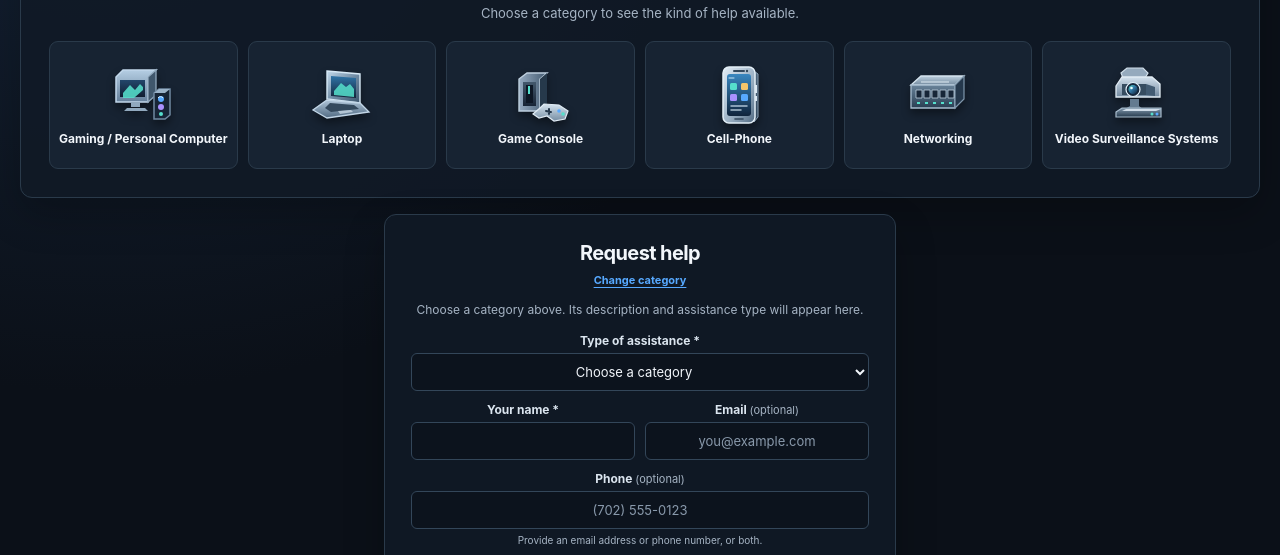
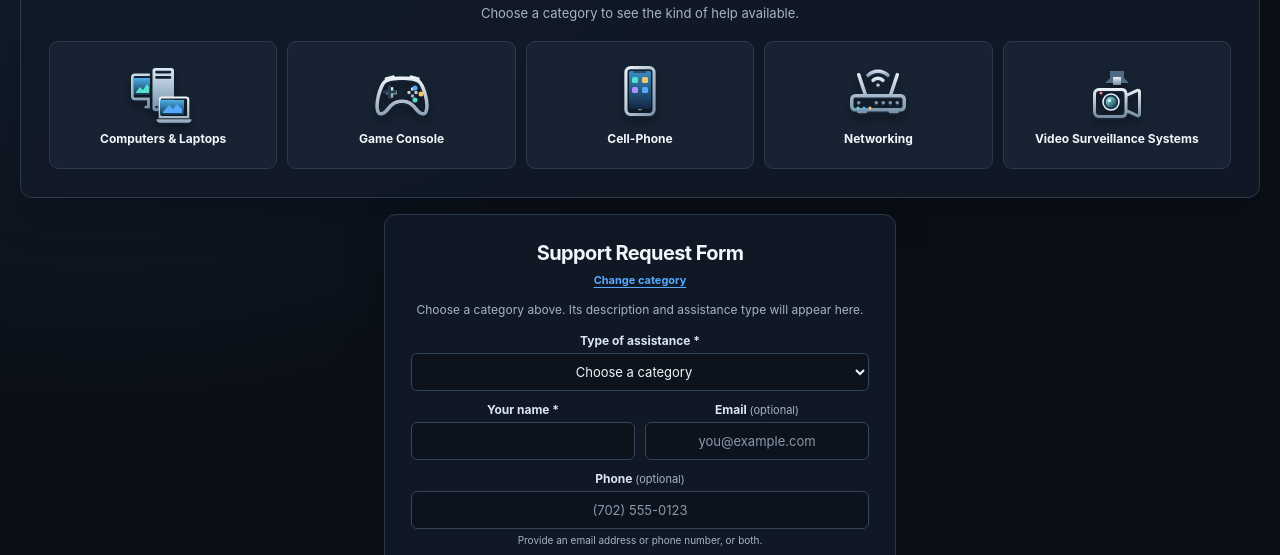
Before and after one commit to theshepherd1990/shepherdit-business-card, a website: page public/index.html in a window 1280 px wide. Shown: the part 192-747 px from the top of the page. Drawn offline with Linux system fonts and the light colour scheme.

Commit message:
Replace category art with recognizable sourced icons

```diff
--- a/public/index.html
+++ b/public/index.html
@@ -46,7 +46,7 @@
       h1, h2, h3, p { margin-top: 0; }
       h1 { margin-bottom: 8px; color: var(--text); font-size: clamp(27px, 3vw, 38px); line-height: 1.08; letter-spacing: -.045em; }
       .intro { margin: 0 0 17px; color: var(--muted); font-size: 13px; line-height: 1.5; }
-      .category-grid { display: grid; grid-template-columns: repeat(6, minmax(0, 1fr)); gap: 10px; }
+      .category-grid { display: grid; grid-template-columns: repeat(5, minmax(0, 1fr)); gap: 10px; }
       .category-card {
         display: flex;
         min-height: 128px;
@@ -114,7 +114,10 @@
       .contact-content[hidden] { display: none; }
       .honeypot { position: absolute; width: 1px; height: 1px; padding: 0; overflow: hidden; clip: rect(0, 0, 0, 0); white-space: nowrap; clip-path: inset(50%); }
       @media (max-width: 900px) {
-        .category-grid { grid-template-columns: repeat(3, minmax(0, 1fr)); }
+        .category-grid { grid-template-columns: repeat(6, minmax(0, 1fr)); }
+        .category-card { grid-column: span 2; }
+        .category-card:nth-child(4) { grid-column: 2 / span 2; }
+        .category-card:nth-child(5) { grid-column: 4 / span 2; }
         .category-grid { gap: 7px; }
         .category-card { min-height: 102px; }
       }
@@ -126,6 +129,8 @@
         .chooser, .contact-panel { padding: 15px; }
         .category-grid { grid-template-columns: repeat(2, minmax(0, 1fr)); gap: 8px; }
         .category-card { min-height: 91px; }
+        .category-card, .category-card:nth-child(4) { grid-column: auto; }
+        .category-card:nth-child(5) { grid-column: 1 / -1; width: 50%; justify-self: center; }
         .category-icon { width: 48px; height: 48px; }
         .category-name { font-size: 11px; }
         .selected-category { gap: 8px; margin-bottom: 11px; padding: 8px 10px; }
@@ -139,6 +144,7 @@
       @media (max-width: 380px) {
         .site-location { max-width: 100%; text-align: center; }
         .category-card { min-height: 96px; }
+        .category-card:nth-child(5) { grid-column: 1 / -1; }
         .category-icon { width: 42px; height: 42px; }
         .category-name { font-size: 10px; }
         .form-row { gap: 7px; }
@@ -166,66 +172,65 @@
           <p class="intro">Choose a category to see the kind of help available.</p>
 
           <div class="category-grid" role="group" aria-label="Choose a type of technology">
-            <button class="category-card" type="button" data-category="Gaming / Personal Computer" aria-pressed="false">
+            <button class="category-card" type="button" data-category="Computers &amp; Laptops" aria-pressed="false">
               <svg class="category-icon" viewBox="0 0 64 64" aria-hidden="true">
-  <defs><linearGradient id="pcTop" x2="0" y2="1"><stop stop-color="#b5cee3"/><stop offset="1" stop-color="#647f9a"/></linearGradient><linearGradient id="pcFace" x2="0" y2="1"><stop stop-color="#829db6"/><stop offset="1" stop-color="#3d566e"/></linearGradient><linearGradient id="pcScreen" x2="0" y2="1"><stop stop-color="#23476b"/><stop offset="1" stop-color="#101d31"/></linearGradient><linearGradient id="pcTower" x2="1" y2="0"><stop stop-color="#506980"/><stop offset="1" stop-color="#182637"/></linearGradient></defs>
-  <path d="m5 14 7-7h33l-8 7v25H5z" fill="url(#pcTop)" stroke="#c2d8eb" stroke-width="1.5"/><path d="m37 14 8-7v25l-8 7z" fill="#40576c" stroke="#91a9be" stroke-width="1.3"/><path d="M9 17h25v17H9z" fill="url(#pcScreen)"/><path d="m12 30 7-8 5 5 5-6 3 3v3l-9 8H12z" fill="#55dfcc" opacity=".88"/><path d="M20 39h9v5h-9zM16 45h18l3 3H13z" fill="#91a9be"/><path d="m43 30 5-4h11v26l-5 4H43z" fill="#172536" stroke="#7089a1" stroke-width="1.5"/><path d="m43 30 5-4h11l-5 4z" fill="#9ab2c8"/><circle cx="50" cy="36" r="3" fill="#57a9ff"/><circle cx="50" cy="44" r="3" fill="#aa91ff"/><circle cx="50" cy="51" r="2" fill="#55dfcc"/><path d="M47 35a3 3 0 0 1 5 0" fill="none" stroke="#d5efff" stroke-width="1"/>
+                <defs>
+                  <linearGradient id="computerDesktop" x2="0" y2="1"><stop stop-color="#d8e8f5"/><stop offset="1" stop-color="#7290a9"/></linearGradient>
+                  <linearGradient id="computerLaptop" x2="0" y2="1"><stop stop-color="#f2f7fb"/><stop offset="1" stop-color="#92a8bb"/></linearGradient>
+                  <linearGradient id="computerDisplay" x2="0" y2="1"><stop stop-color="#4bb0e5"/><stop offset="1" stop-color="#173554"/></linearGradient>
+                </defs>
+                <use href="/icons/bootstrap-devices.svg#pc-display" x="0" y="5" width="43" height="43" fill="#172638" transform="translate(0 1.3)"/>
+                <use href="/icons/bootstrap-devices.svg#pc-display" x="0" y="5" width="43" height="43" fill="url(#computerDesktop)"/>
+                <path d="M3 15h16v17H3z" fill="url(#computerDisplay)"/><path d="m5 29 4-5 3 3 4-6 2 3v6H5z" fill="#55dfcc"/>
+                <use href="/icons/bootstrap-devices.svg#laptop" x="23" y="29" width="40" height="35" fill="#172638" transform="translate(0 1.1)"/>
+                <use href="/icons/bootstrap-devices.svg#laptop" x="23" y="29" width="40" height="35" fill="url(#computerLaptop)"/>
+                <path d="M29 37h24v15H29z" fill="url(#computerDisplay)"/><path d="m32 49 6-7 4 4 4-5 5 5v4H32z" fill="#57a9ff"/>
               </svg>
-              <span class="category-name">Gaming / Personal Computer</span>
-            </button>
-
-<button class="category-card" type="button" data-category="Laptop" aria-pressed="false">
-              <svg class="category-icon" viewBox="0 0 64 64" aria-hidden="true">
-  <defs><linearGradient id="lapLid" x2="1" y2="1"><stop stop-color="#c3d9eb"/><stop offset=".5" stop-color="#718da6"/><stop offset="1" stop-color="#3b536b"/></linearGradient><linearGradient id="lapScreen" x2="0" y2="1"><stop stop-color="#2f74a7"/><stop offset="1" stop-color="#14243a"/></linearGradient><linearGradient id="lapBase" x2="0" y2="1"><stop stop-color="#b0c5d8"/><stop offset="1" stop-color="#506a82"/></linearGradient></defs>
-  <path d="m17 8 33 3v29L17 36z" fill="url(#lapLid)" stroke="#d6e8f5" stroke-width="1.4"/><path d="m21 13 25 2v20l-25-2z" fill="url(#lapScreen)"/><path d="m24 28 7-8 5 4 4-3 4 5v8l-20-2z" fill="#55dfcc" opacity=".86"/><path d="m17 37 33 3 9 9-42 6-14-8z" fill="url(#lapBase)" stroke="#c2d6e7" stroke-width="1.3"/><path d="m20 40 24 2 5 4-28 3-6-4z" fill="#34495d"/><path d="m28 48 13-1 2 2-13 2z" fill="#d1dfeb" opacity=".7"/>
-</svg>
-              <span class="category-name">Laptop</span>
+              <span class="category-name">Computers &amp; Laptops</span>
             </button>
 
             <button class="category-card" type="button" data-category="Game Console" aria-pressed="false">
               <svg class="category-icon" viewBox="0 0 64 64" aria-hidden="true">
-  <defs><linearGradient id="consoleSide" x2="1" y2="0"><stop stop-color="#95aac0"/><stop offset="1" stop-color="#435a70"/></linearGradient><linearGradient id="consoleFront" x2="0" y2="1"><stop stop-color="#43586c"/><stop offset="1" stop-color="#172435"/></linearGradient><linearGradient id="pad" x2="0" y2="1"><stop stop-color="#d6e4ef"/><stop offset="1" stop-color="#758da3"/></linearGradient></defs>
-  <path d="m10 16 8-6h20l-7 6v32h-21z" fill="url(#consoleSide)" stroke="#bed0df" stroke-width="1.4"/><path d="m31 16 7-6v31l-7 7z" fill="#26394b"/><path d="M14 19h13v24H14z" fill="url(#consoleFront)"/><path d="M17 22h7v18h-7z" fill="#0d1725"/><path d="M20 23v8" stroke="#55dfcc" stroke-width="2"/><path d="m31 45 4-4 15 1 9 6-3 8-11 2-7-5-8 2-6-4z" fill="url(#pad)" stroke="#e0ebf4" stroke-width="1.2"/><path d="m37 48 5 1m-2-3v5" stroke="#26394d" stroke-width="2" stroke-linecap="round"/><circle cx="50" cy="48" r="1.8" fill="#57a9ff"/><circle cx="54" cy="51" r="1.8" fill="#55dfcc"/>
+                <defs><linearGradient id="gamepad" x2="0" y2="1"><stop stop-color="#f2f7fb"/><stop offset="1" stop-color="#8ba1b5"/></linearGradient></defs>
+                <use href="/icons/bootstrap-devices.svg#controller" x="4" y="5" width="56" height="56" fill="#172638" transform="translate(0 1.4)"/>
+                <use href="/icons/bootstrap-devices.svg#controller" x="4" y="5" width="56" height="56" fill="url(#gamepad)"/>
+                <path d="M14 29h11m-5.5-5.5v11" stroke="#263d53" stroke-width="3" stroke-linecap="round"/>
+                <circle cx="45" cy="25" r="2.5" fill="#57a9ff"/><circle cx="51" cy="31" r="2.5" fill="#f4c66a"/><circle cx="45" cy="37" r="2.5" fill="#55dfcc"/>
               </svg>
               <span class="category-name">Game Console</span>
             </button>
 
             <button class="category-card" type="button" data-category="Cell-Phone" aria-pressed="false">
               <svg class="category-icon" viewBox="0 0 64 64" aria-hidden="true">
-                <defs>
-                  <linearGradient id="phoneFrame" x2="1" y2="1"><stop stop-color="#e2edf6"/><stop offset=".55" stop-color="#9eb3c6"/><stop offset="1" stop-color="#526b83"/></linearGradient>
-                  <linearGradient id="phoneDepth" x2="1" y2="1"><stop stop-color="#607990"/><stop offset="1" stop-color="#263b50"/></linearGradient>
-                  <linearGradient id="phoneDisplay" x2="0" y2="1"><stop stop-color="#3987c0"/><stop offset="1" stop-color="#10243c"/></linearGradient>
-                </defs>
-                <path d="M47 8 51 11v43l-4 5z" fill="url(#phoneDepth)" stroke="#8ca2b6" stroke-width="1"/>
-                <rect x="16" y="4" width="32" height="56" rx="6" fill="url(#phoneFrame)" stroke="#e4eff7" stroke-width="1.5"/>
-                <rect x="20" y="11" width="24" height="42" rx="3" fill="url(#phoneDisplay)"/>
-                <path d="M27 8h10" stroke="#34495d" stroke-width="2" stroke-linecap="round"/>
-                <circle cx="40" cy="8" r="1.2" fill="#34495d"/>
-                <path d="M22 15h5" stroke="#d9f4ff" stroke-width="1" stroke-linecap="round" opacity=".9"/>
-                <rect x="23" y="20" width="7" height="7" rx="1.5" fill="#55dfcc"/>
-                <rect x="34" y="20" width="7" height="7" rx="1.5" fill="#f4c66a"/>
-                <rect x="23" y="31" width="7" height="7" rx="1.5" fill="#aa91ff"/>
-                <rect x="34" y="31" width="7" height="7" rx="1.5" fill="#57a9ff"/>
-                <path d="M24 43h16M24 47h10" stroke="#d5e8f5" stroke-width="1.5" stroke-linecap="round" opacity=".78"/>
-                <path d="M28 56h8" stroke="#33485d" stroke-width="1.6" stroke-linecap="round"/>
-                <path d="M48 22h2v8h-2" fill="#dce9f3"/><path d="M48 33h2v5h-2" fill="#dce9f3"/>
+                <defs><linearGradient id="phoneBody" x2="1" y2="1"><stop stop-color="#eff6fc"/><stop offset="1" stop-color="#7892a9"/></linearGradient><linearGradient id="phoneScreen" x2="0" y2="1"><stop stop-color="#388ec5"/><stop offset="1" stop-color="#122540"/></linearGradient></defs>
+                <use href="/icons/bootstrap-devices.svg#phone" x="7" y="3" width="50" height="50" fill="#172638" transform="translate(0 1.5)"/>
+                <use href="/icons/bootstrap-devices.svg#phone" x="7" y="3" width="50" height="50" fill="url(#phoneBody)"/>
+                <rect x="21" y="8" width="22" height="38" rx="2" fill="url(#phoneScreen)"/>
+                <rect x="24" y="14" width="6" height="6" rx="1.5" fill="#55dfcc"/><rect x="34" y="14" width="6" height="6" rx="1.5" fill="#f4c66a"/>
+                <rect x="24" y="24" width="6" height="6" rx="1.5" fill="#aa91ff"/><rect x="34" y="24" width="6" height="6" rx="1.5" fill="#57a9ff"/>
+                <path d="M26 9h12" stroke="#273d52" stroke-width="1.5" stroke-linecap="round"/>
               </svg>
               <span class="category-name">Cell-Phone</span>
             </button>
 
             <button class="category-card" type="button" data-category="Networking" aria-pressed="false">
               <svg class="category-icon" viewBox="0 0 64 64" aria-hidden="true">
-  <defs><linearGradient id="netTop" x2="0" y2="1"><stop stop-color="#bdd0df"/><stop offset="1" stop-color="#748ba0"/></linearGradient><linearGradient id="netFace" x2="0" y2="1"><stop stop-color="#69839a"/><stop offset="1" stop-color="#293e52"/></linearGradient></defs>
-  <path d="m5 22 10-9h43l-9 9z" fill="url(#netTop)" stroke="#d5e4ef" stroke-width="1.3"/><path d="M5 22h44v23H5z" fill="url(#netFace)" stroke="#a8bdcf" stroke-width="1.3"/><path d="m49 22 9-9v23l-9 9z" fill="#25384c" stroke="#7f97ac" stroke-width="1.2"/><path d="M10 27h6v8h-6zm8 0h6v8h-6zm8 0h6v8h-6zm8 0h6v8h-6zm8 0h6v8h-6z" fill="#172638" stroke="#bdcfdd" stroke-width=".8"/><path d="M11 39h3v2h-3zm8 0h3v2h-3zm8 0h3v2h-3zm8 0h3v2h-3zm8 0h3v2h-3z" fill="#55dfcc"/><path d="m15 19 28 0" stroke="#edf7ff" stroke-width="1.2" opacity=".7"/>
+                <defs><linearGradient id="router" x2="0" y2="1"><stop stop-color="#e3eff8"/><stop offset="1" stop-color="#748fa7"/></linearGradient></defs>
+                <use href="/icons/bootstrap-devices.svg#router" x="2" y="3" width="60" height="56" fill="#172638" transform="translate(0 1.6)"/>
+                <use href="/icons/bootstrap-devices.svg#router" x="2" y="3" width="60" height="56" fill="url(#router)"/>
+                <circle cx="12" cy="45" r="1.5" fill="#55dfcc"/><circle cx="18" cy="45" r="1.5" fill="#57a9ff"/><circle cx="24" cy="45" r="1.5" fill="#f4c66a"/>
               </svg>
               <span class="category-name">Networking</span>
             </button>
 
             <button class="category-card" type="button" data-category="Video Surveillance Systems" aria-pressed="false">
               <svg class="category-icon" viewBox="0 0 64 64" aria-hidden="true">
-  <defs><linearGradient id="camBody" x2="0" y2="1"><stop stop-color="#d3e1ed"/><stop offset="1" stop-color="#71889e"/></linearGradient><linearGradient id="camLens" x2="1" y2="1"><stop stop-color="#55dfcc"/><stop offset=".45" stop-color="#3176a5"/><stop offset="1" stop-color="#112238"/></linearGradient><linearGradient id="nvr" x2="0" y2="1"><stop stop-color="#8299ad"/><stop offset="1" stop-color="#263a4d"/></linearGradient></defs>
-  <path d="m16 10 6-5h16l5 5-3 5H18z" fill="#95aabd" stroke="#d2e0eb" stroke-width="1.2"/><path d="m23 14 7 3-7 11-5-3z" fill="#647c92"/><path d="m11 23 6-9h30l8 7v13H11z" fill="url(#camBody)" stroke="#e1ebf3" stroke-width="1.3"/><path d="m17 21h24v11H17z" fill="#364c60"/><path d="m41 21 9 3v9l-9-1z" fill="#425b72"/><circle cx="28" cy="26.5" r="7" fill="#15283d" stroke="#e5f2fb" stroke-width="1.2"/><circle cx="28" cy="26.5" r="4.5" fill="url(#camLens)"/><circle cx="26.5" cy="25" r="1.3" fill="#e9ffff"/><path d="M25 36h9v7l5 4H18l7-4z" fill="#647b90"/><path d="m11 49 6-4h39v9H11z" fill="url(#nvr)" stroke="#a9bdce" stroke-width="1.2"/><path d="m17 48 4-2h35l-5 2z" fill="#d1deea"/><circle cx="47" cy="51" r="1.5" fill="#55dfcc"/><circle cx="52" cy="51" r="1.5" fill="#57a9ff"/>
+                <defs><linearGradient id="securityCamera" x2="0" y2="1"><stop stop-color="#edf4fa"/><stop offset="1" stop-color="#71889e"/></linearGradient><linearGradient id="cameraLens" x2="1" y2="1"><stop stop-color="#8ff5df"/><stop offset="1" stop-color="#123555"/></linearGradient></defs>
+                <path d="M25 8h14v7l5 5H20l5-5z" fill="#4e6b83"/><path d="M28 14h8v8h-8z" fill="url(#securityCamera)"/>
+                <use href="/icons/bootstrap-devices.svg#camera-video" x="3" y="16" width="58" height="48" fill="#172638" transform="translate(0 1.4)"/>
+                <use href="/icons/bootstrap-devices.svg#camera-video" x="3" y="16" width="58" height="48" fill="url(#securityCamera)"/>
+                <circle cx="26" cy="39" r="8" fill="#213a52" stroke="#e8f4fc" stroke-width="1.5"/><circle cx="26" cy="39" r="5.2" fill="url(#cameraLens)"/><circle cx="24.5" cy="37.5" r="1.5" fill="#f2ffff"/>
+                <circle cx="16" cy="30" r="1.5" fill="#ff8278"/>
               </svg>
               <span class="category-name">Video Surveillance Systems</span>
             </button>
@@ -240,7 +245,7 @@
           </div>
           <div class="contact-content" id="contact-content">
           <div class="contact-heading">
-            <h2 id="contact-title">Request help</h2>
+            <h2 id="contact-title">Support Request Form</h2>
             <button class="change-category" type="button" id="change-category">Change category</button>
           </div>
           <div class="selected-category" id="selected-category" hidden aria-live="polite">
@@ -256,8 +261,7 @@
               <label for="contact-assistance">Type of assistance *</label>
               <select id="contact-assistance" name="assistance" required>
                 <option value="">Choose a category</option>
-                <option value="Gaming / Personal Computer">Gaming / Personal Computer</option>
-                <option value="Laptop">Laptop</option>
+                <option value="Computers &amp; Laptops">Computers &amp; Laptops</option>
                 <option value="Game Console">Game Console</option>
                 <option value="Cell-Phone">Cell-Phone</option>
                 <option value="Networking">Networking</option>
@@ -298,8 +302,7 @@
 
     <script>
       const categoryDescriptions = {
-        'Gaming / Personal Computer': 'Help setting up a gaming or everyday PC, installing and configuring software (including Office), improving performance, handling security issues, and sorting out passwords or other problems.',
-        'Laptop': 'Help with laptop setup, software, performance, updates, connectivity, files, account access, and everyday troubleshooting.',
+        'Computers & Laptops': 'Help with gaming, personal, or work computers and laptops: setup, hardware and upgrades, software installation and configuration (including Office), performance, security or virus concerns, account and password access, and everyday troubleshooting.',
         'Game Console': 'Help with console setup, games, controllers, online connections, accounts, storage, and other common issues.',
         'Networking': 'Help with Wi-Fi, routers, switches, wired connections, coverage, setup, and figuring out why devices will not connect.',
         'Video Surveillance Systems': 'Help setting up and connecting cameras, viewing them on your devices, recording, storage, and access or connection issues.',
--- a/worker/index.js
+++ b/worker/index.js
@@ -6,8 +6,7 @@ const JSON_HEADERS = {
 };
 const MAX_BODY_BYTES = 12_000;
 const ASSISTANCE_TYPES = new Set([
-  "Gaming / Personal Computer",
-  "Laptop",
+  "Computers & Laptops",
   "Game Console",
   "Networking",
   "Video Surveillance Systems",
```
Also changed, not shown: public/ICON-ATTRIBUTION.txt (added, +27 -0 lines), public/icons/bootstrap-devices.svg (added). Lines whose indentation alone changed are shown as unchanged.
